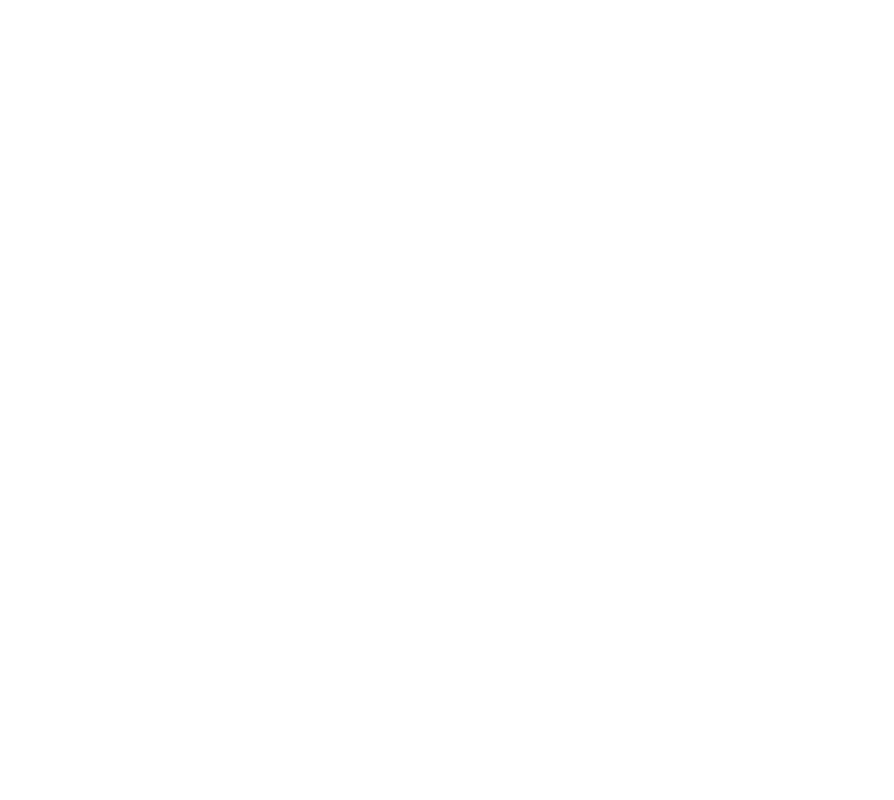
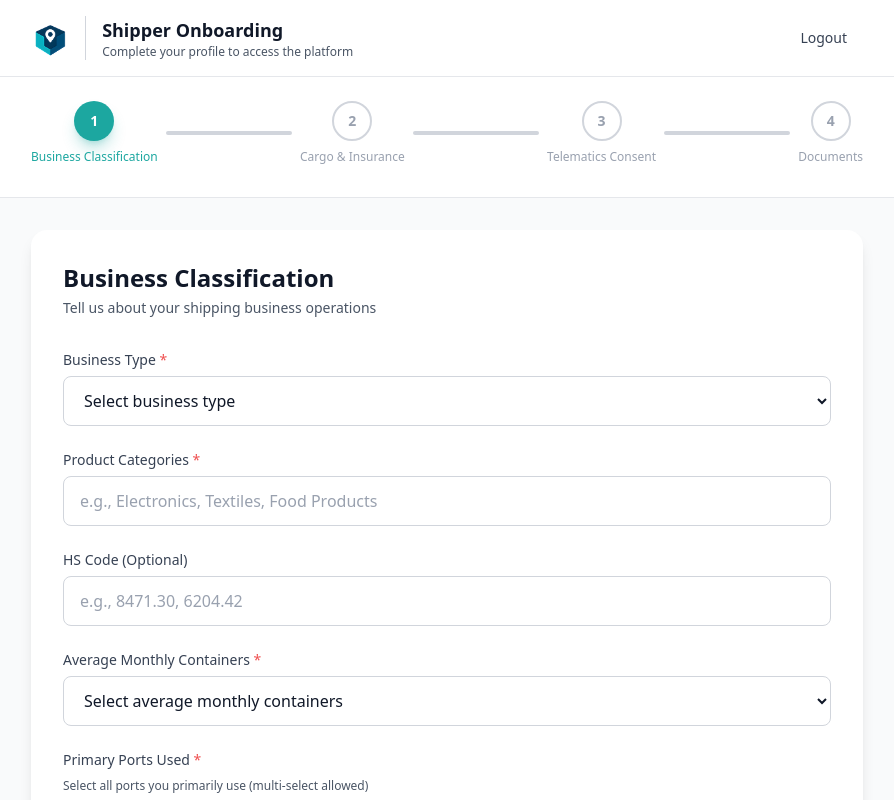
Before and after one commit to Mbbluestalker/container-iq, a React (Vite) app: page /onboarding/shipper in a window 1280 px wide. Before the commit this address had no page. Shown: the top 800 px of the page, without its empty margins (193-1087 px from the left). Built offline with nearby package versions, Linux system fonts and the light colour scheme; sample sign-in values are in the browser's storage.

Commit message:
fixed routign issue

```diff
--- a/src/App.jsx
+++ b/src/App.jsx
@@ -7,6 +7,7 @@ import DashboardPage from './pages/DashboardPage';
 import SignupPage from './pages/SignupPage';
 import LoginPage from './pages/LoginPage';
 import InsuranceOnboardingPage from './pages/onboarding/InsuranceOnboardingPage';
+import ShipperOnboardingPage from './pages/onboarding/ShipperOnboardingPage';
 import ProtectedRoute from './components/auth/ProtectedRoute';
 
 const App = () => {
@@ -22,6 +23,14 @@ const App = () => {
           element={
             <ProtectedRoute>
               <InsuranceOnboardingPage />
+            </ProtectedRoute>
+          }
+        />
+        <Route
+          path="/onboarding/shipper"
+          element={
+            <ProtectedRoute>
+              <ShipperOnboardingPage />
             </ProtectedRoute>
           }
         />
--- a/src/pages/SignupPage.jsx
+++ b/src/pages/SignupPage.jsx
@@ -1,5 +1,5 @@
 import React, { useState } from 'react';
-import { useNavigate } from 'react-router-dom';
+import { useNavigate, Link } from 'react-router-dom';
 import { useDispatch } from 'react-redux';
 import {
   useSignupMutation,
@@ -260,9 +260,9 @@ const SignupPage = () => {
           {/* Footer */}
           <p className="text-center text-sm text-gray-600 mt-6">
             Already have an account?{' '}
-            <a href="/login" className="text-secondary font-semibold hover:underline">
+            <Link to="/login" className="text-secondary font-semibold hover:underline">
               Sign in
-            </a>
+            </Link>
           </p>
         </div>
         </div>
--- a/src/pages/onboarding/InsuranceOnboardingPage.jsx
+++ b/src/pages/onboarding/InsuranceOnboardingPage.jsx
@@ -1,7 +1,7 @@
 import React, { useState } from 'react';
 import { useNavigate } from 'react-router-dom';
 import { useDispatch, useSelector } from 'react-redux';
-import { setCredentials } from '../../store/authSlice';
+import { setCredentials, logout } from '../../store/authSlice';
 import { useAlert } from '../../context/AlertContext';
 import InsuranceStep1 from '../../components/onboarding/insurance/InsuranceStep1';
 import InsuranceStep2 from '../../components/onboarding/insurance/InsuranceStep2';
@@ -91,6 +91,11 @@ const InsuranceOnboardingPage = () => {
     }
   };
 
+  const handleLogout = () => {
+    dispatch(logout());
+    navigate('/login');
+  };
+
   return (
     <div className="min-h-screen bg-gray-50 flex flex-col">
       {/* Header */}
@@ -104,6 +109,12 @@ const InsuranceOnboardingPage = () => {
                 <p className="text-xs text-gray-600">Complete your profile to access the platform</p>
               </div>
             </div>
+            <button
+              onClick={handleLogout}
+              className="px-4 py-2 text-sm font-medium text-gray-700 hover:text-gray-900 hover:bg-gray-100 rounded-lg transition-colors"
+            >
+              Logout
+            </button>
           </div>
         </div>
       </div>
--- a/src/pages/onboarding/ShipperOnboardingPage.jsx
+++ b/src/pages/onboarding/ShipperOnboardingPage.jsx
@@ -1,7 +1,7 @@
 import React, { useState } from 'react';
 import { useNavigate } from 'react-router-dom';
 import { useDispatch, useSelector } from 'react-redux';
-import { setCredentials } from '../../store/authSlice';
+import { setCredentials, logout } from '../../store/authSlice';
 import { useAlert } from '../../context/AlertContext';
 import ShipperStep1 from '../../components/onboarding/shipper/ShipperStep1';
 import ShipperStep2 from '../../components/onboarding/shipper/ShipperStep2';
@@ -84,6 +84,11 @@ const ShipperOnboardingPage = () => {
     }
   };
 
+  const handleLogout = () => {
+    dispatch(logout());
+    navigate('/login');
+  };
+
   return (
     <div className="min-h-screen bg-gray-50 flex flex-col">
       {/* Header */}
@@ -97,6 +102,12 @@ const ShipperOnboardingPage = () => {
                 <p className="text-xs text-gray-600">Complete your profile to access the platform</p>
               </div>
             </div>
+            <button
+              onClick={handleLogout}
+              className="px-4 py-2 text-sm font-medium text-gray-700 hover:text-gray-900 hover:bg-gray-100 rounded-lg transition-colors"
+            >
+              Logout
+            </button>
           </div>
         </div>
       </div>
```
